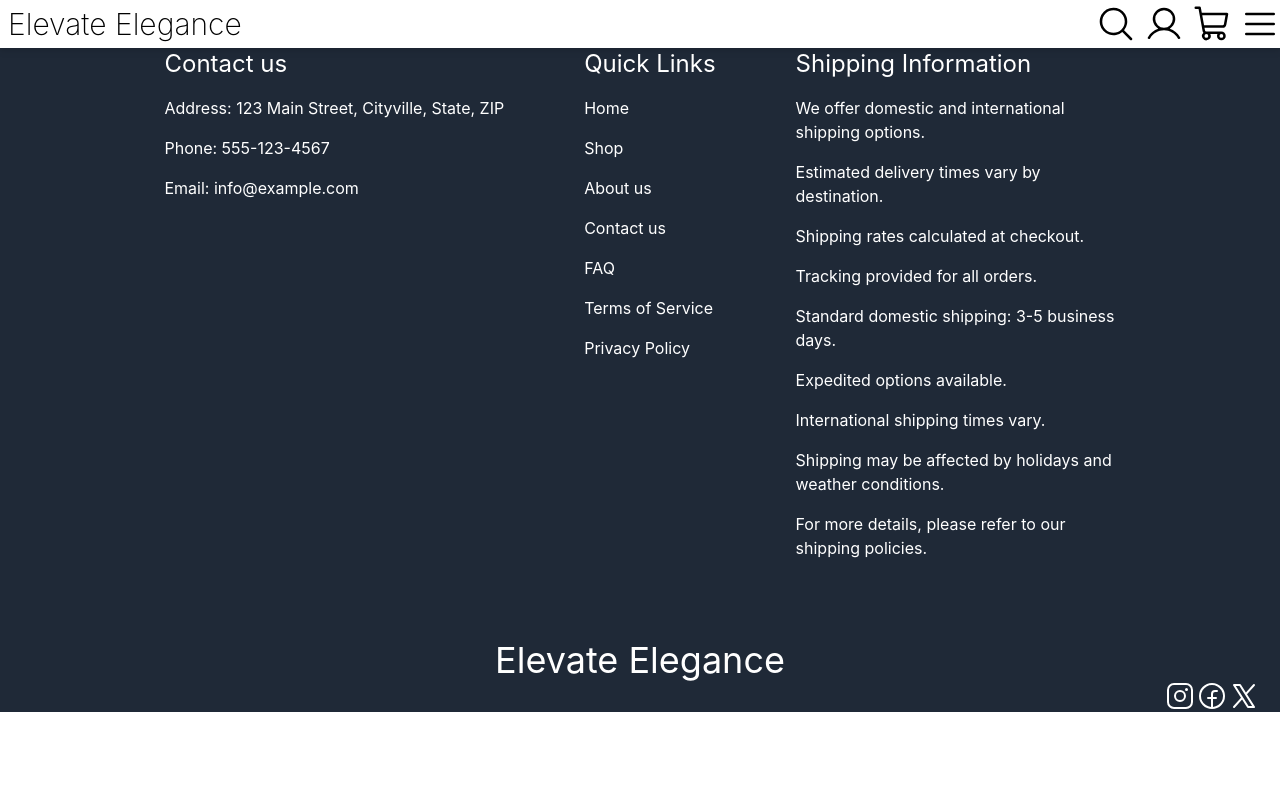
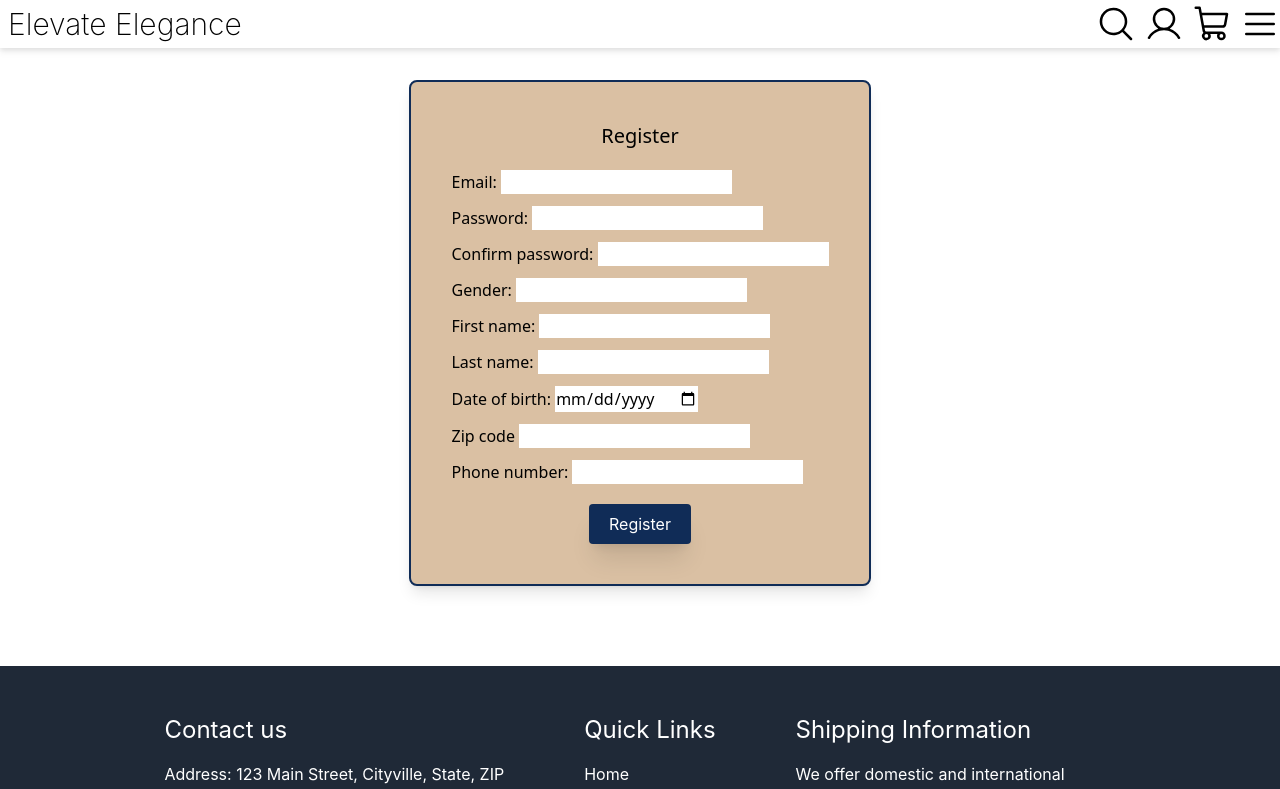
Before and after one commit to boel78/elevate-elegance, a React (Vite) app in the folder frontend/elevate/: page /Register in a window 1280 px wide. Shown: the top 789 px of the page. Built offline with nearby package versions, Linux system fonts and the light colour scheme.

Commit message:
skapade registrering
Skapade en registrerings form samt en enkel validering. Gjorde det redo för att implementera api senare

```diff
--- a/frontend/elevate/pages/AccountSettings/accountSettings.jsx
+++ b/frontend/elevate/pages/AccountSettings/accountSettings.jsx
@@ -48,10 +48,6 @@ export const AccountSettings = () => {
                         <h3>Last name</h3>
                         <input type="text" />
                       </div>
-                      <div>
-                        <h3>Staff card</h3>
-                        <input type="text" />
-                      </div>
                   </div>
                   <div className="flex gap-16">
                       <div>
--- a/frontend/elevate/pages/Login/Login.jsx
+++ b/frontend/elevate/pages/Login/Login.jsx
@@ -8,20 +8,20 @@ import { TanButton } from "../../components/button";
 export const Login = () => {
   const [nameInput, setNameInput] = useState("");
   const [passwordInput, setPasswordInput] = useState("");
-  const { setCurrentUser, noMenus} = useContext(MenuContext);
-  const navigate = useNavigate()
+  const { setCurrentUser, noMenus } = useContext(MenuContext);
+  const navigate = useNavigate();
 
   const handleLogin = () => {
     let foundUser = false;
-    console.log(nameInput + passwordInput)
+    console.log(nameInput + passwordInput);
     USERS.map((user) => {
       if (user.username == nameInput && user.password == passwordInput) {
         setCurrentUser(user);
         foundUser = true;
         alert("Welcome, " + user.username);
-            window.scroll(0,0)
-          navigate('/')
-          noMenus()
+        window.scroll(0, 0);
+        navigate("/");
+        noMenus();
       }
     });
     if (!foundUser) {
@@ -30,10 +30,8 @@ export const Login = () => {
   };
 
   useEffect(() => {
-    noMenus()
-  },[])
-
-
+    noMenus();
+  }, []);
 
   return (
     <Layout>
@@ -52,15 +50,27 @@ export const Login = () => {
             className="border-black border-2 border-solid"
             onChange={(e) => setPasswordInput(e.target.value)}
           ></input>
-          <TanButton btnText={"Log in"} onClick={handleLogin}/>
+          <TanButton btnText={"Log in"} onClick={handleLogin} />
           <p>Have you forgotten your password?</p>
         </div>
         <div className="flex flex-col gap-4 w-1/4">
           <h2 className="font-medium text-xl">Need an account?</h2>
-          <TanButton btnText={"Register"}/>
-          <Link to={"/"} onClick={() => {
-            window.scroll(0,0)
-          }}><p>Continue as guest</p></Link>
+          <Link
+            to={"/Register"}
+            onClick={() => {
+              window.scroll(0, 0);
+            }}
+          >
+            <TanButton btnText={"Register"} />
+          </Link>
+          <Link
+            to={"/"}
+            onClick={() => {
+              window.scroll(0, 0);
+            }}
+          >
+            <p>Continue as guest</p>
+          </Link>
         </div>
       </div>
     </Layout>
--- /dev/null
+++ b/frontend/elevate/pages/Register/registerPage.jsx
@@ -0,0 +1,94 @@
+import React, { useState } from "react";
+import { BlueButton } from "../../components/blueButton";
+
+export const RegisterPage = () => {
+
+    const [formError, setFormError] = useState({})
+
+    const handleSubmit = (e) => {
+        const errors = {}
+        e.preventDefault()
+        const formData = new FormData(e.target)
+        const newUser = Object.fromEntries(formData)
+
+        if(newUser.password !== newUser.cnfpassword){
+            errors.password = "Password doesnt match"
+        }
+        if(!/^[A-Z0-9._%+-]+@[A-Z0-9.-]+\.[A-Z]{2,4}$/i.test(newUser.email)){
+            errors.email = "Check your email input"
+        }
+
+        if(Object.keys(errors).length > 0){
+            setFormError(errors)
+            console.log(formError)
+            return
+        }
+        delete newUser.cnfpassword
+
+        //ERSÄTTA MED POST LOGIK SENARE
+        console.log(newUser)
+
+        setFormError({})
+    }
+
+  return (
+    <div>
+      <div className="flex justify-center items-center py-20">
+        <form className="bg-lightTan border-2 border-solid border-darkBlue shadow-lg rounded-lg p-10 flex flex-col items-center gap-5" onSubmit={handleSubmit}>
+          <fieldset className="flex flex-col items-start gap-3">
+            <legend className="text-center text-xl font-medium pb-5">Register</legend>
+            <p>
+              <label htmlFor="email">Email: </label>
+              <input type="text" id="email" name="email" required />
+              {formError.email && <p className="text-red-700">{formError.email}</p>}
+            </p>
+
+            <p>
+              <label htmlFor="psw">Password: </label>
+              <input type="password" id="psw" name="password" required />
+            </p>
+
+            <div>
+              <label htmlFor="cnfmPsw">Confirm password: </label>
+              <input type="password" id="cnfmPsw" name="cnfpassword" required />
+              {formError.password && <p className="text-red-700">{formError.password}</p>}
+            </div>
+
+            <p>
+              <label htmlFor="gender">Gender: </label>
+              <input type="text" id="gender" name="gender" />
+            </p>
+
+            <p>
+              <label htmlFor="firstName">First name: </label>
+              <input type="text" id="firstName" name="firstName" required />
+            </p>
+
+            <p>
+              <label htmlFor="lastName">Last name: </label>
+              <input type="text" id="lastName" name="lastName" required />
+            </p>
+
+            <p>
+              <label htmlFor="dateOfBirth">Date of birth: </label>
+              <input type="date" id="dateOfBirth" name="dateOfBirth" required />
+            </p>
+
+            <p>
+              <label htmlFor="zipCode">Zip code </label>
+              <input type="text" id="zipCode" name="zipCode" required />
+            </p>
+
+            <p>
+              <label htmlFor="phone">Phone number: </label>
+              <input type="text" id="phone" name="phone" required />
+            </p>
+
+          </fieldset>
+          <BlueButton btnText={"Register"} className='self-center'/>
+
+        </form>
+      </div>
+    </div>
+  );
+};
--- a/frontend/elevate/src/App.jsx
+++ b/frontend/elevate/src/App.jsx
@@ -13,6 +13,7 @@ import { MyOrders } from "../pages/Orders/myOrders";
 import { SavedItems } from "../pages/savedItems/savedItems";
 import { Footer } from "../components/footer";
 import { AccountSettings } from "../pages/AccountSettings/accountSettings";
+import { RegisterPage } from "../pages/Register/registerPage";
 
 function App() {
   return (
@@ -30,6 +31,7 @@ function App() {
               <Route path="/Orders" element = {<MyOrders />}/>
               <Route path="/SavedItems" element={<SavedItems />}/>
               <Route path="/Settings" element={<AccountSettings/>}/>
+              <Route path="/Register" element={<RegisterPage/>}/>
             </Routes>
             <Footer />
           </Router>
```
Lines whose indentation alone changed are shown as unchanged.
